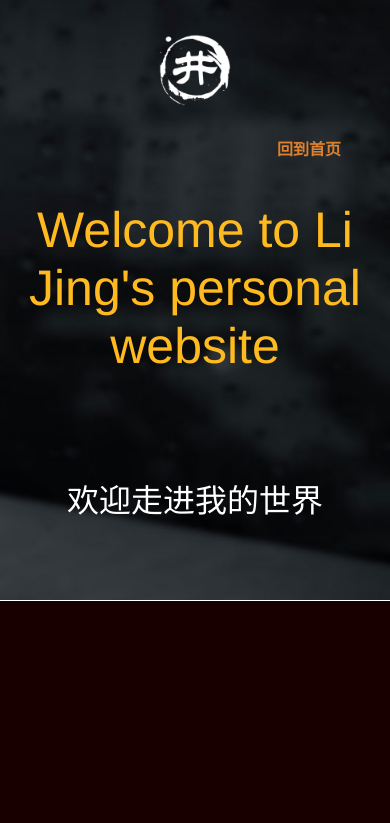
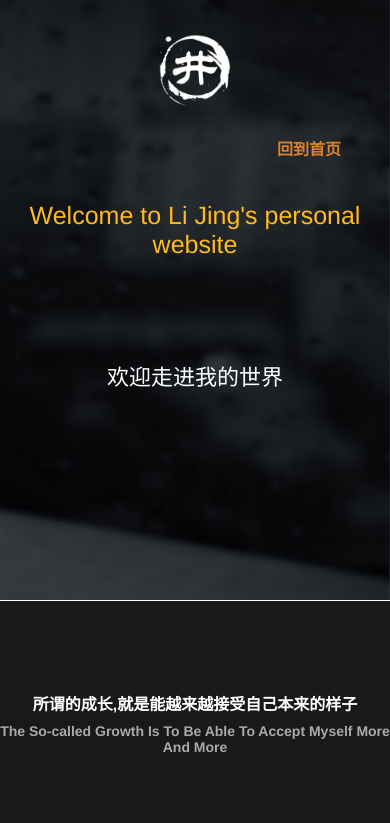
Before and after one commit to LLJJTT/official_website, a Vue app: page /#/homepage in a window 390 px wide. Shown: the top 823 px of the page. Built offline with nearby package versions, Linux system fonts and the light colour scheme.

Commit message:
全屏bug

```diff
--- a/index.html
+++ b/index.html
@@ -2,16 +2,21 @@
 <html>
   <head>
     <meta charset="utf-8">
-    <meta name="viewport" content="width=device-width, initial-scale=1.0, maximum-scale=1.0, user-scalable=0">
+    <meta name="viewport" content="width=device-width, initial-scale=1.0,maximum-scale=1.0,minimum-scale=1.0,user-scalable=no" >
     <link rel="shortcut icon" type="image/x-icon" href="favicon.ico"/>
     <title>个人网站</title>
+    <style>
+      body{
+        /* background: red; */
+      }
+    </style>
   </head>
   <body>
     <div id="app"></div>
     <!-- built files will be auto injected -->
     <script>
-      var a = document.documentElement.clientWidth
-      console.log(a)
+      // var a = document.documentElement.clientWidth
+      // console.log(a)
     </script>
   </body>
 </html>
--- a/src/App.vue
+++ b/src/App.vue
@@ -9,6 +9,9 @@
 </template>
 
 <script>
+  // var oBody = document.querySelectorAll('#app')
+  // var a = oBody.clientWidth
+  // console.log(a)
 // import aaaaa from '文件路径'
 // import './css/common.css'
 import HomePage from './components/homepage'
@@ -37,7 +40,6 @@ export default {
   padding: 0;
   text-decoration: none;
   list-style: none;
-  width: 100%;
   height: 100%;
 }
 .slide-fade{
--- a/src/components/homepage.vue
+++ b/src/components/homepage.vue
@@ -122,36 +122,36 @@ export default {
 			}
 		}
 	}
-	// @media(max-width:600px){
-	// 	#homepage{
-	// 		.banner{
-	// 			.focus{
-	// 				opacity:1 !important;
-	// 				animation: bigger 4s;
-	// 				animation-fill-mode: forwards;
-	// 				animation-timing-function:linear;
-	// 			}
-	// 			@keyframes bigger{
-	// 				from{
-	// 					width: 100%;
-	// 					height: 100%;
-	// 				}
-	// 				to{
-	// 					width: 100%;
-	// 					height: 116%;
+	@media(max-width:600px){
+		#homepage{
+			.banner{
+				.focus{
+					opacity:1 !important;
+					animation: bigger 4s;
+					animation-fill-mode: forwards;
+					animation-timing-function:linear;
+				}
+				@keyframes bigger{
+					from{
+						width: 100%;
+						height: 100%;
+					}
+					to{
+						width: 100%;
+						height: 116%;
 
-	// 				}
-	// 			}
-	// 		}
-	// 		.intro{
-	// 			.p0{
-	// 				font-size: 25px;
-	// 				padding:0 4px;
-	// 			}
-	// 			.p1{
-	// 				font-size: 22px;
-	// 			}
-	// 		}
-	// 	}
-	// }
+					}
+				}
+			}
+			.intro{
+				.p0{
+					font-size: 25px;
+					padding:0 4px;
+				}
+				.p1{
+					font-size: 22px;
+				}
+			}
+		}
+	}
 </style>
--- a/src/components/navbar.vue
+++ b/src/components/navbar.vue
@@ -7,7 +7,7 @@
 	  		<div class="fl_r tab">
 	  			<ul>
 	  				<li>
-	  					<router-link to="/homepage" >回到首页</router-link>
+	  					<router-link class="home_a" to="/homepage" >回到首页</router-link>
 	  				</li>
 	  			</ul>
 	  		</div>
@@ -30,6 +30,9 @@ export default {
 </script>
 
 <style lang="scss" scoped>
+.home_a{
+	color: #DD812E;
+}
     #navbar{
   		width: 100%;
   		position:absolute;
--- a/src/css/common.css
+++ b/src/css/common.css
@@ -24,20 +24,21 @@ footer, header, hgroup, menu, nav, section {
 ol, ul {
     list-style: none;
 }
-
 blockquote:before, blockquote:after,
 q:before, q:after {
     content: '';
     content: none;
 }
 table {
-    overflow: hidden;
     border-collapse: collapse;
     border-spacing: 0;
 }
-img, fieldset { border: none; }
-.left { float: left; }
-.right { float: right; }
+img, fieldset { border: none;
+}
+.left { float: left;
+}
+.right { float: right;
+}
 hr{
     clear:both;
 }
@@ -45,20 +46,24 @@ clear:both;
         content:".";
         display:block;
         height:0;
+        clear:both;
         visibility:hidden;
 }
-html{
+* html .clear{height:1%
+}
+/*ie5+ie6*/
+*:first-chile+html .clear{min-height:1px;
+}
+/*ie7*/
+html,body{
         height: 100%;
         width: 100%;
 }
 body {
-        /* width: 100%; */
-        height: 100%;
+        width: 100%;
         font-family: 黑体;
         font-size: 14px;
         color:#fff;
-        background: red;
-
 }
 a{
         text-decoration: none;
```
Lines whose indentation alone changed are shown as unchanged.
